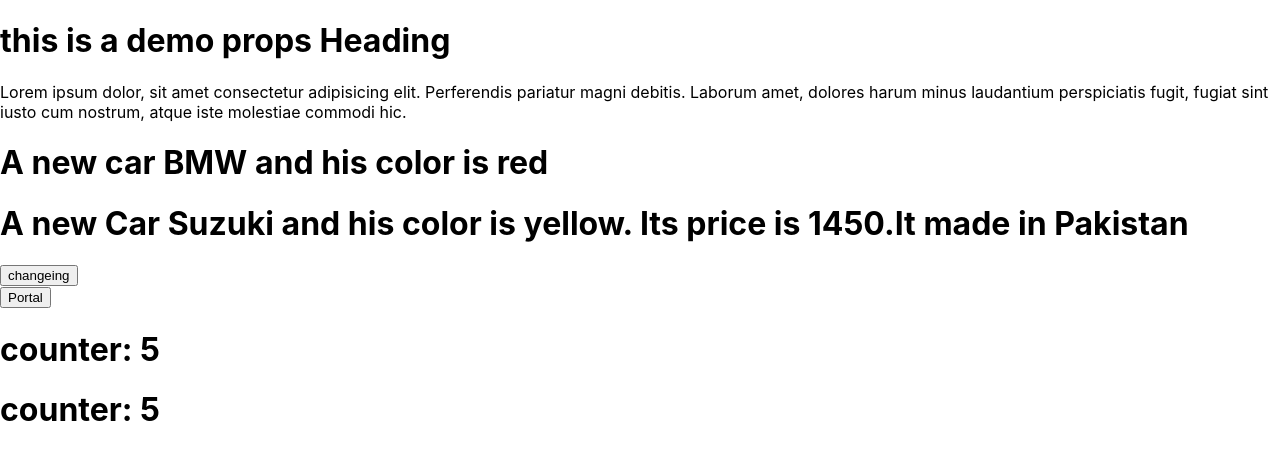
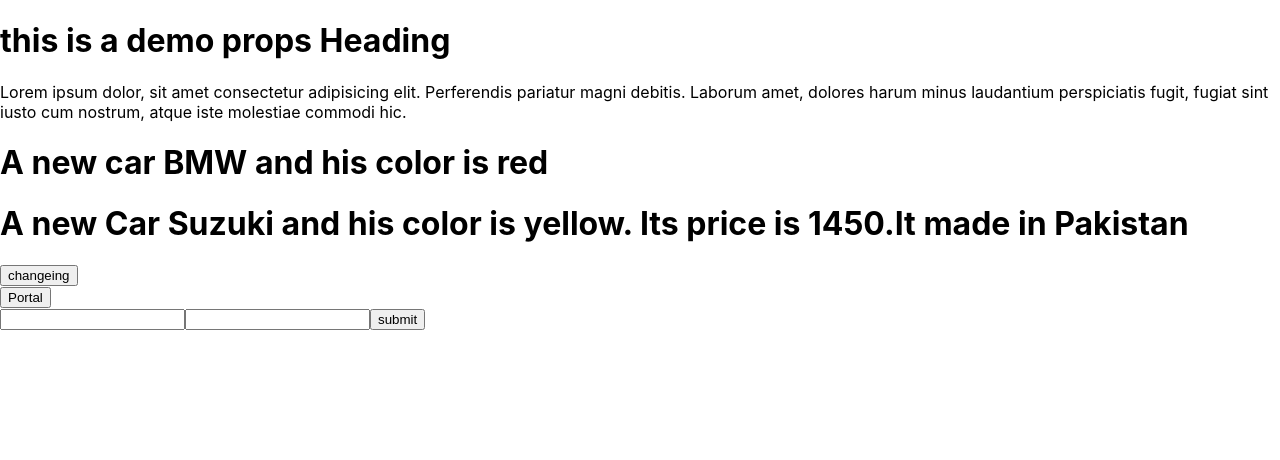
Before and after one commit to ManzoorAhmad1/Learnig-React-js-in-Detail, a React (Create React App) app: page / in a window 1280 px wide. Shown: the top 460 px of the page. Built offline with nearby package versions, Linux system fonts and the light colour scheme.

Commit message:
useRef hook

```diff
--- a/src/App.js
+++ b/src/App.js
@@ -2,26 +2,32 @@ import './App.css';
 import ParentProps from './Component/Props/Parents_Props';
 import PortalData from './Component/Portal/PortalData';
 import Model from './Component/Portal/Portal';
-import { useState } from 'react';
+import { Fragment, useState } from 'react';
 import StateComponent from './Component/React_Hooks/UseStateComponent';
-import UseEffectComponent from "./Component/React_Hooks/UseEffectComponent";
-import UseContextApi from './Component/React_Hooks/UseContextApi/UseContextApi';
-import ChildComponent from "./Component/React_Hooks/UseContextApi/ChildComponent"
+import UseRefComponent from './Component/React_Hooks/UseRefComponent';
+
+// import UseEffectComponent from "./Component/React_Hooks/UseEffectComponent";
+// import UseContextApi from './Component/React_Hooks/UseContextApi/UseContextApi';
+// import ChildComponent from "./Component/React_Hooks/UseContextApi/ChildComponent"
 function App() {
   const [showPortal, setShowPortal] = useState(false)
   const portalHandler = () => {
     setShowPortal(true)
   }
   return (
-    <UseContextApi>
+
+    <Fragment>
       <ParentProps />
       <StateComponent />
       <button onClick={portalHandler}>Portal</button>
       {showPortal && <Model> <PortalData /> </Model>}
-      <UseEffectComponent />
-      <ChildComponent />
-    </UseContextApi>
-
+      <UseRefComponent />
+      {/* useContext Child componet where ContextApi use /////////// */}
+      {/* <UseContextApi>
+        <UseEffectComponent />
+        <ChildComponent />
+      </UseContextApi> */}
+    </Fragment>
   );
 }
 
--- /dev/null
+++ b/src/Component/React_Hooks/UseRefComponent.js
@@ -0,0 +1,20 @@
+
+import { useRef } from "react";
+
+const UseRefComponent = (props) => {
+    const nameRef = useRef();
+    const passwordRef = useRef();
+    const submitFormHandler = (e) => {
+        e.preventDefault();
+        console.log(nameRef.current.value)
+        console.log(passwordRef.current.value)
+    }
+    return (
+        <form>
+            <input type="text" ref={nameRef} />
+            <input type="password" ref={passwordRef} />
+            <button onClick={submitFormHandler}>submit</button>
+        </form>
+    )
+}
+export default UseRefComponent;
```
